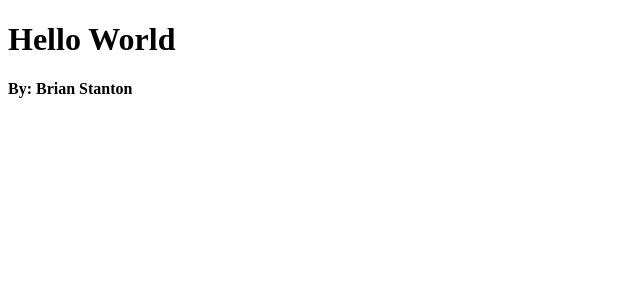
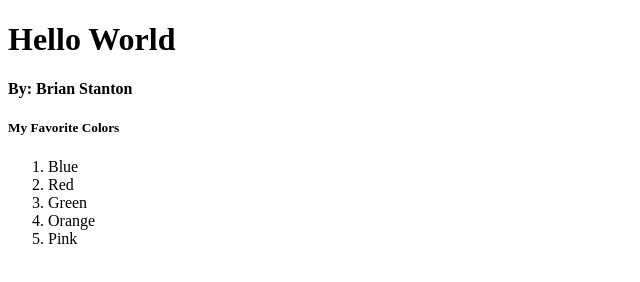
Before and after one commit to bstanton773/kekambas-125_hello_world, a plain HTML site: page index.html in a window 1280 px wide. Shown: the whole page, without its empty margins (0-640 px from the left). Drawn offline with Linux system fonts and the light colour scheme.

Commit message:
Add favorite colors

```diff
--- a/index.html
+++ b/index.html
@@ -10,5 +10,14 @@
     <h1>Hello World</h1>
     <h4>By: Brian Stanton</h4>
 
+    <h5>My Favorite Colors</h5>
+    <ol>
+        <li>Blue</li>
+        <li>Red</li>
+        <li>Green</li>
+        <li>Orange</li>
+        <li>Pink</li>
+    </ol>
+
 </body>
 </html>
```
